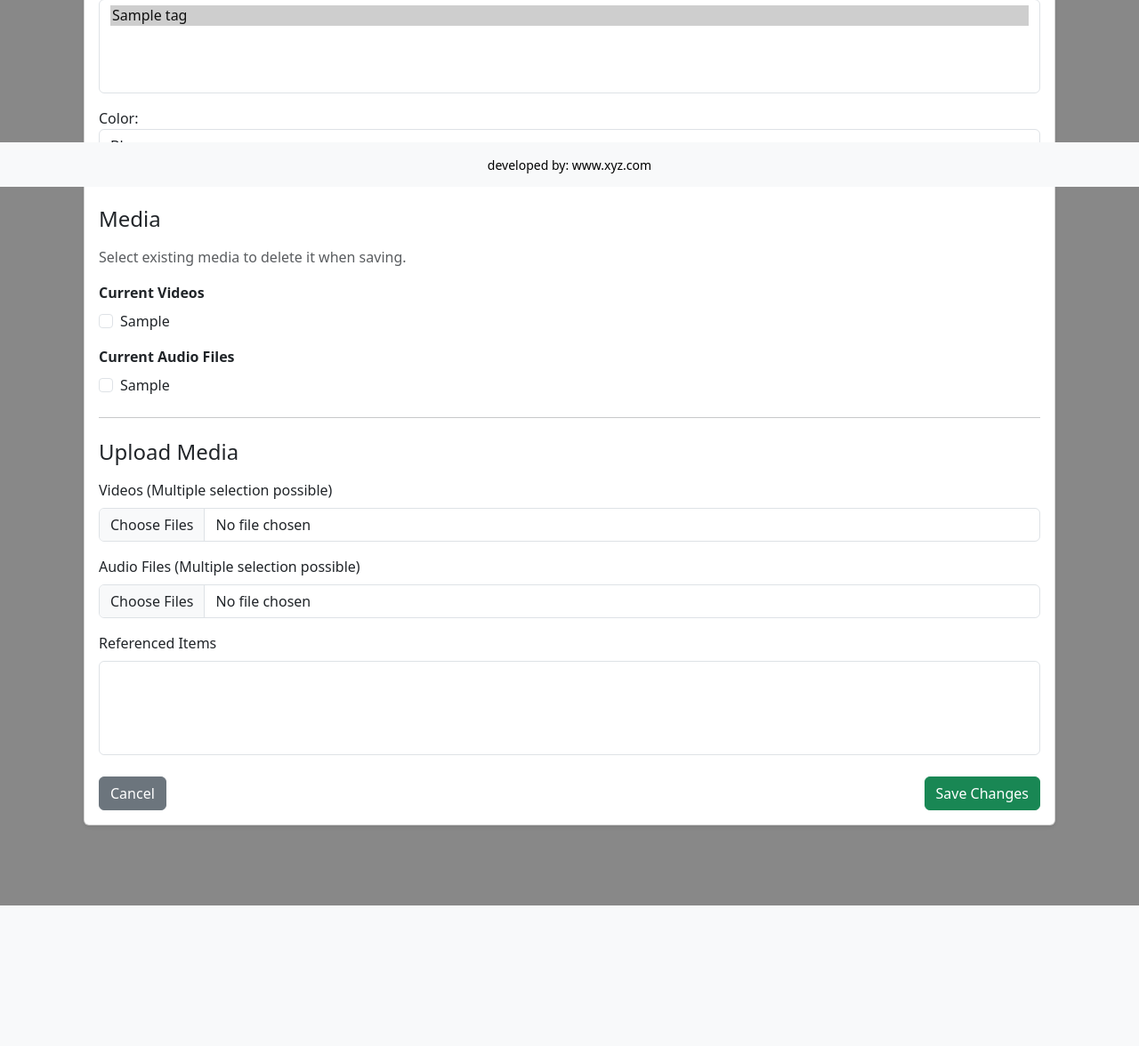
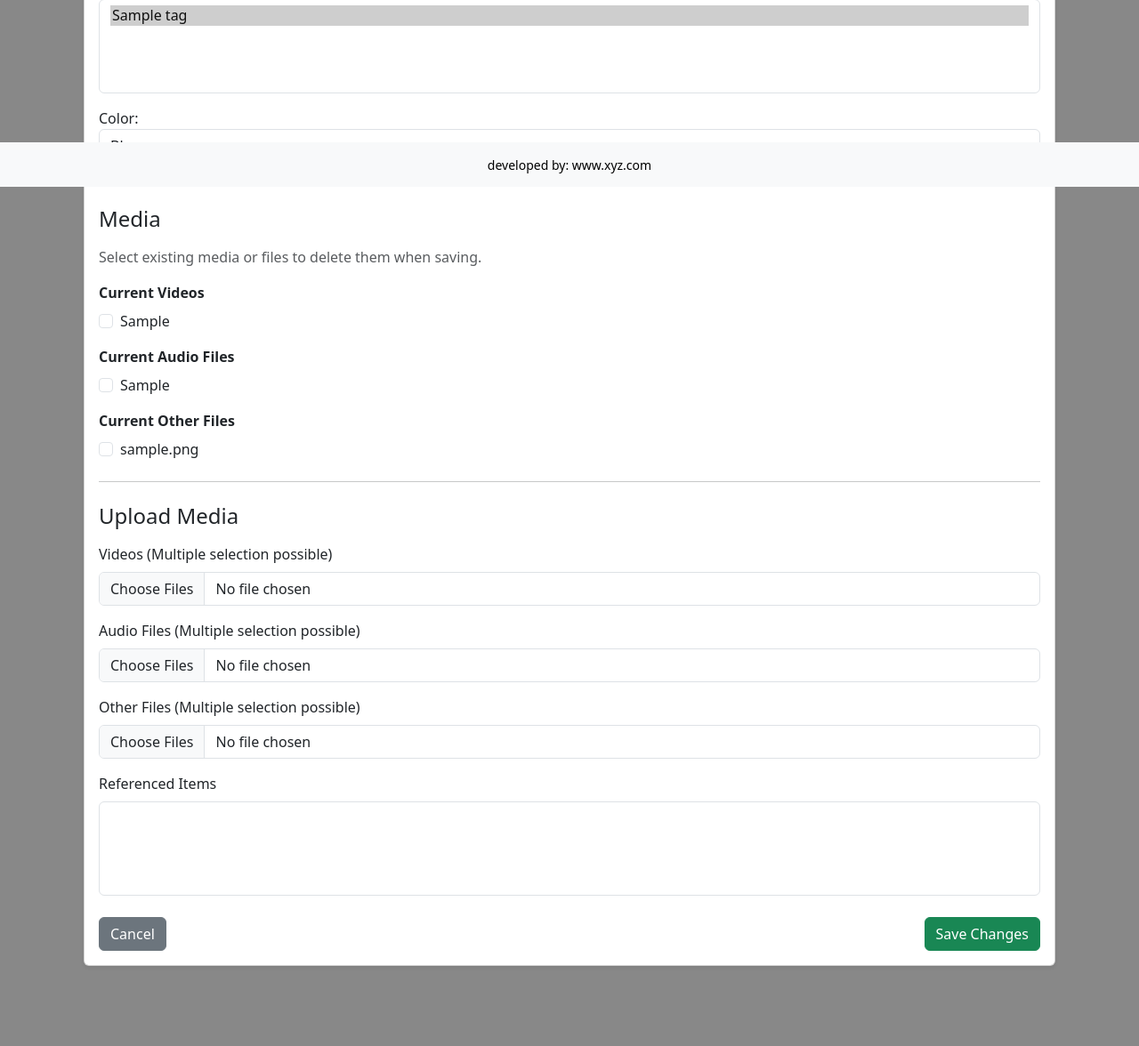
Before and after one commit to robschmidtdev/idea-collector, a Django app: page /items/1/edit/ in a window 1280 px wide. Shown: the part 590-1766 px from the top of the page at 89% size. Before the commit the page ends 1608 px from the top, so only its background shows below. Run offline with Django 5.2, Linux system fonts and the light colour scheme; a user stored in the database is signed in; tables that the repository leaves empty hold one stand-in row (values such as "Sample post"); lists and menus that the app fills with data are empty; some libraries are stand-ins or nearby versions.

Commit message:
added other files field

```diff
--- a/idea_collector/main/models.py
+++ b/idea_collector/main/models.py
@@ -180,3 +180,21 @@ class ItemAudio(models.Model):
 
     def __str__(self):
         return f"Audio - {self.item.name}"
+
+
+class ItemFile(models.Model):
+    item = models.ForeignKey(
+        Item,
+        on_delete=models.CASCADE,
+        related_name="files",
+    )
+    file = models.FileField(upload_to="items/files/")
+    created_at = models.DateTimeField(auto_now_add=True)
+
+    class Meta:
+        ordering = ["created_at"]
+        verbose_name = "Item File"
+        verbose_name_plural = "Item Files"
+
+    def __str__(self):
+        return f"File - {self.item.name}"
--- a/idea_collector/main/templates/main/_item.html
+++ b/idea_collector/main/templates/main/_item.html
@@ -1,4 +1,4 @@
-<div class="list-group-item list-group-item-{{ item.color }} d-flex justify-content-between align-items-center py-3 position-relative {% if item.pinned %}pinned-item{% endif %}" {% if item.pinned %}draggable="true"{% endif %} data-pk="{{ item.pk }}" data-name="{{ item.name }}" data-tags="{% for tag in item.tags.all %}{{ tag.pk }}{% if not forloop.last %},{% endif %}{% endfor %}" data-search="{{ item.name }} {{ item.get_plain_description|truncatechars:200 }} {% for tag in item.tags.all %}{{ tag.name }} {% endfor %}{% for video in item.videos.all %}{{ video.video.name }} {% endfor %}{% for audio in item.audios.all %}{{ audio.audio.name }} {% endfor %}" data-pinned="{{ item.pinned|yesno:'true,false' }}" data-color="{{ item.color }}" data-created="{{ item.created_at|date:'c' }}" data-updated="{{ item.updated_at|date:'c' }}" data-custom-filters="{% for custom_filter in item.custom_filters.all %}{{ custom_filter.pk }}{% if not forloop.last %},{% endif %}{% endfor %}" data-has-videos="{% if item.videos.all %}true{% else %}false{% endif %}" data-has-audios="{% if item.audios.all %}true{% else %}false{% endif %}" data-has-references="{% if item.referenced_items.all %}true{% else %}false{% endif %}">
+<div class="list-group-item list-group-item-{{ item.color }} d-flex justify-content-between align-items-center py-3 position-relative {% if item.pinned %}pinned-item{% endif %}" {% if item.pinned %}draggable="true"{% endif %} data-pk="{{ item.pk }}" data-name="{{ item.name }}" data-tags="{% for tag in item.tags.all %}{{ tag.pk }}{% if not forloop.last %},{% endif %}{% endfor %}" data-search="{{ item.name }} {{ item.get_plain_description|truncatechars:200 }} {% for tag in item.tags.all %}{{ tag.name }} {% endfor %}{% for video in item.videos.all %}{{ video.video.name }} {% endfor %}{% for audio in item.audios.all %}{{ audio.audio.name }} {% endfor %}{% for file in item.files.all %}{{ file.file.name }} {% endfor %}" data-pinned="{{ item.pinned|yesno:'true,false' }}" data-color="{{ item.color }}" data-created="{{ item.created_at|date:'c' }}" data-updated="{{ item.updated_at|date:'c' }}" data-custom-filters="{% for custom_filter in item.custom_filters.all %}{{ custom_filter.pk }}{% if not forloop.last %},{% endif %}{% endfor %}" data-has-videos="{% if item.videos.all %}true{% else %}false{% endif %}" data-has-audios="{% if item.audios.all %}true{% else %}false{% endif %}" data-has-references="{% if item.referenced_items.all %}true{% else %}false{% endif %}">
     <a href="{% url 'item_detail' item.pk %}" class="list-group-item-action item-link flex-grow-1 d-flex flex-column text-decoration-none text-reset">
         <div class="fw-bold fs-5">{{ item.name }}</div>
         {% if item.description %}
--- a/idea_collector/main/templates/main/item_form.html
+++ b/idea_collector/main/templates/main/item_form.html
@@ -56,8 +56,8 @@
 
                 <h4 class="mb-3">Media</h4>
 
-                {% if item.videos.all or item.audios.all %}
-                    <p class="text-muted">Select existing media to delete it when saving.</p>
+                {% if item.videos.all or item.audios.all or item.files.all %}
+                    <p class="text-muted">Select existing media or files to delete them when saving.</p>
 
                     {% if item.videos.all %}
                         <div class="mb-3">
@@ -83,6 +83,18 @@
                         </div>
                     {% endif %}
 
+                    {% if item.files.all %}
+                        <div class="mb-3">
+                            <label class="form-label fw-bold">Current Other Files</label>
+                            {% for f in item.files.all %}
+                                <div class="form-check">
+                                    <input class="form-check-input" type="checkbox" name="delete_files" value="{{ f.pk }}" id="deleteFile{{ f.pk }}">
+                                    <label class="form-check-label" for="deleteFile{{ f.pk }}">{{ f.file.name }}</label>
+                                </div>
+                            {% endfor %}
+                        </div>
+                    {% endif %}
+
                     <hr class="my-4">
                 {% endif %}
 
@@ -96,6 +108,11 @@
                 <div class="mb-3">
                     <label for="formAudios" class="form-label">Audio Files (Multiple selection possible)</label>
                     <input class="form-control" type="file" id="formAudios" name="audios" multiple accept="audio/*">
+                </div>
+
+                <div class="mb-3">
+                    <label for="formFiles" class="form-label">Other Files (Multiple selection possible)</label>
+                    <input class="form-control" type="file" id="formFiles" name="files" multiple>
                 </div>
 
                 <div class="mb-3">
--- a/idea_collector/main/views.py
+++ b/idea_collector/main/views.py
@@ -25,6 +25,7 @@ from .models import (
     CustomFilter,
     Item,
     ItemAudio,
+    ItemFile,
     ItemVideo,
     SiteSettings,
     Tag,
@@ -303,10 +304,10 @@ def logout_view(request):
 
 def items(request):
     pinned_items = Item.objects.filter(pinned=True).prefetch_related(
-        "tags", "videos", "audios", "referenced_items", "custom_filters"
+        "tags", "videos", "audios", "files", "referenced_items", "custom_filters"
     ).order_by("pin_order", "name")
     unpinned_items = Item.objects.filter(pinned=False).prefetch_related(
-        "tags", "videos", "audios", "referenced_items", "custom_filters"
+        "tags", "videos", "audios", "files", "referenced_items", "custom_filters"
     ).order_by("name")
 
     visible_filters = []
@@ -392,7 +393,7 @@ def item_reorder(request):
 
 def item_detail(request, pk):
     item = get_object_or_404(
-        Item.objects.prefetch_related("tags", "videos", "audios", "referenced_items", "referenced_items__tags"),
+        Item.objects.prefetch_related("tags", "videos", "audios", "files", "referenced_items", "referenced_items__tags"),
         pk=pk,
     )
     context = {
@@ -407,6 +408,8 @@ def _save_media(item, request):
         ItemVideo.objects.create(item=item, video=f)
     for f in request.FILES.getlist("audios"):
         ItemAudio.objects.create(item=item, audio=f)
+    for f in request.FILES.getlist("files"):
+        ItemFile.objects.create(item=item, file=f)
 
 
 def _delete_media(model, field, item, pks):
@@ -418,6 +421,7 @@ def _delete_media(model, field, item, pks):
 def _delete_media_selection(item, request):
     _delete_media(ItemVideo, "video", item, request.POST.getlist("delete_videos"))
     _delete_media(ItemAudio, "audio", item, request.POST.getlist("delete_audios"))
+    _delete_media(ItemFile, "file", item, request.POST.getlist("delete_files"))
 
 
 def item_create(request):
@@ -466,6 +470,8 @@ def item_delete(request, pk):
         video.video.delete(save=False)
     for audio in item.audios.all():
         audio.audio.delete(save=False)
+    for file in item.files.all():
+        file.file.delete(save=False)
     item.delete()
 
     return redirect("items")
```
Also changed, not shown: idea_collector/main/templates/main/item_detail.html (+11 -0 lines), idea_collector/main/migrations/0017_itemfile.py (added).
